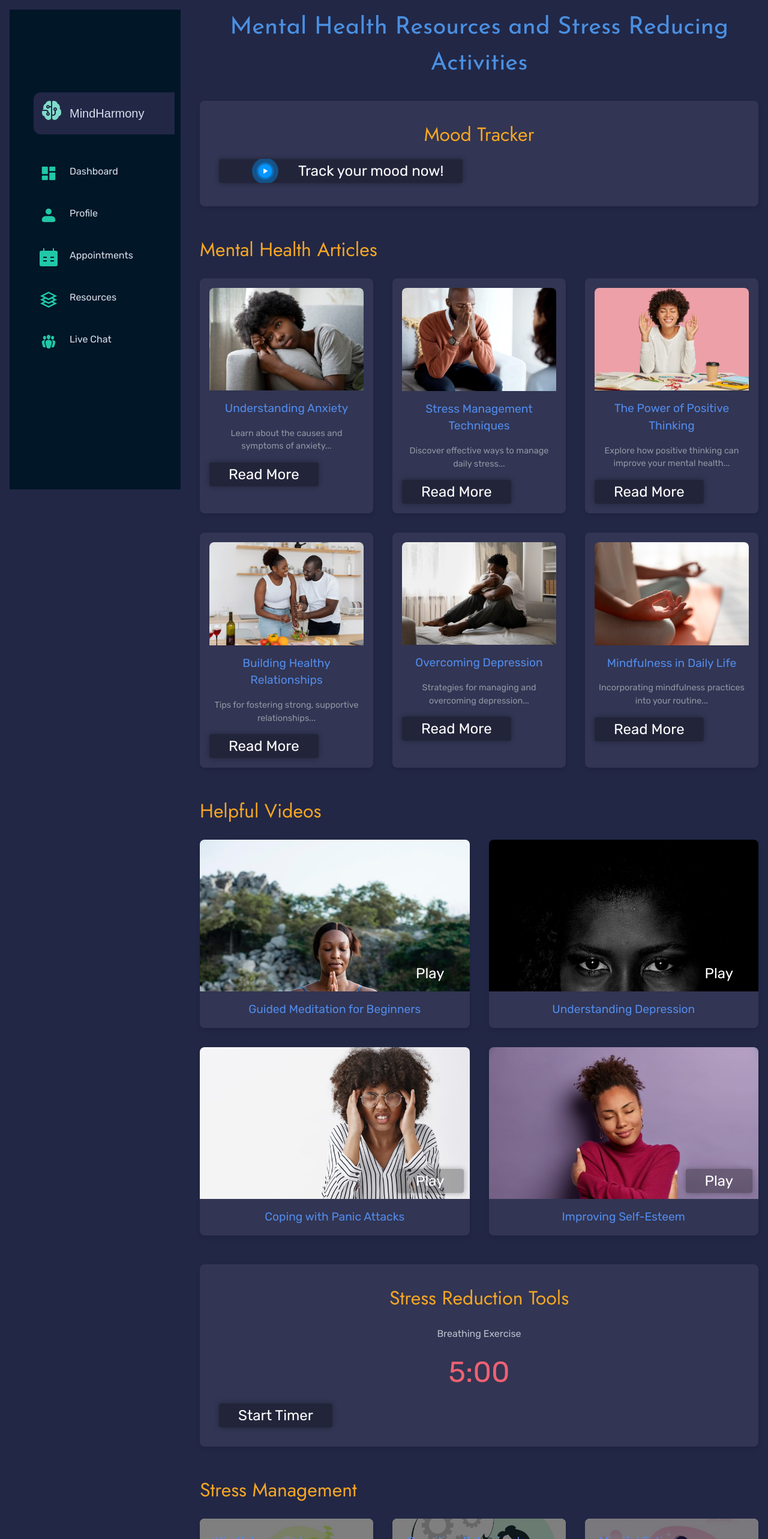
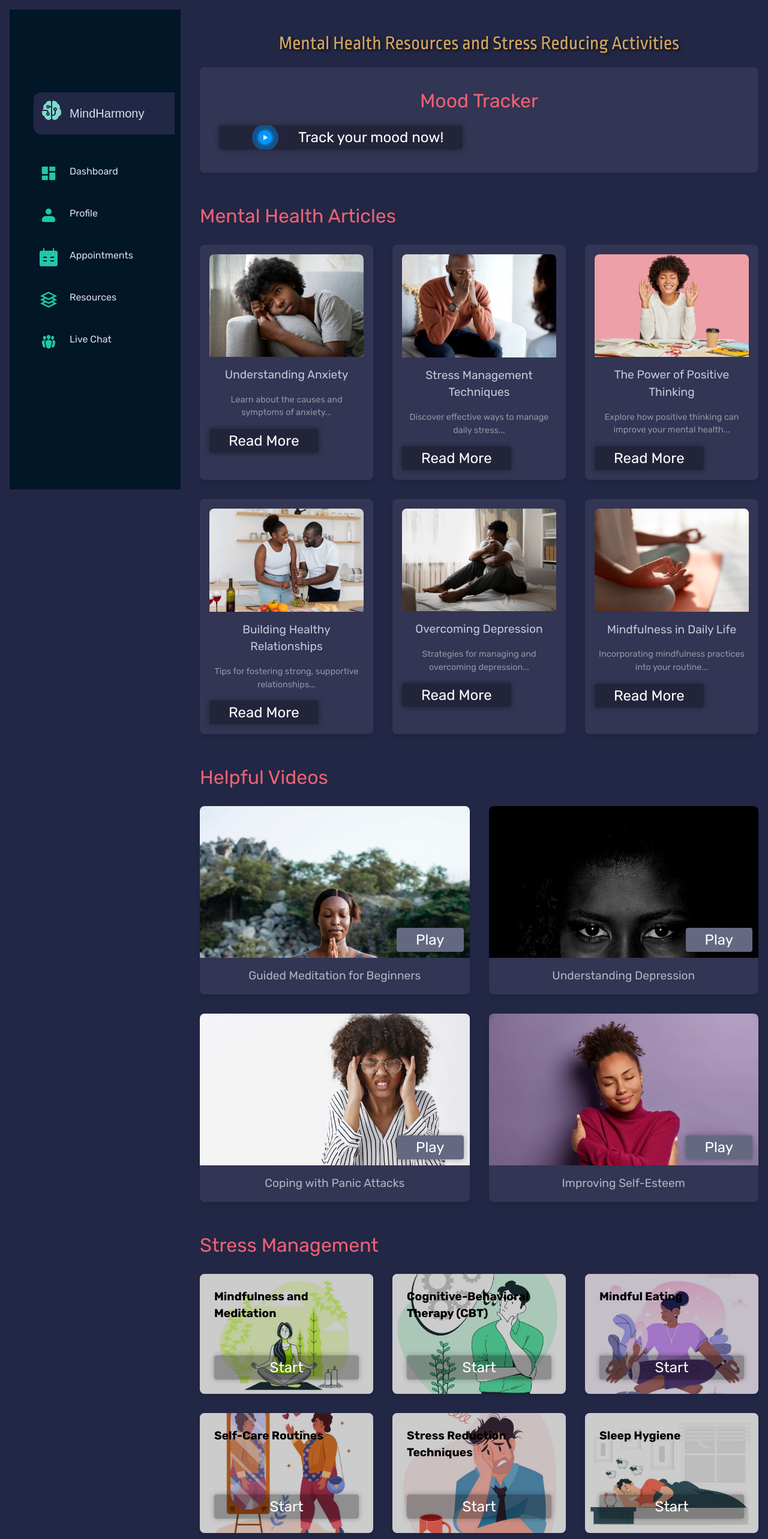
Before and after one commit to lewmas9152/MindHarmony, a Next.js app in the folder frontend/: page /resources in a window 1280 px wide. Shown: the top 2566 px of the page at 60% size. Built offline with nearby package versions, Linux system fonts and the light colour scheme; a web font is replaced by a local one.

Commit message:
chore: Remove breathing exercise section from Resources page

```diff
--- a/frontend/app/resources/page.tsx
+++ b/frontend/app/resources/page.tsx
@@ -179,15 +179,6 @@ const Resources: React.FC = () => {
             </div>
           </section>
 
-          <section className='stress-reduction-tools'>
-            <h2>Stress Reduction Tools</h2>
-            <div className="breathing-timer">
-              <h3>Breathing Exercise</h3>
-              <div className="timer">5:00</div>
-              <button className={styles.rippleButton}>Start Timer</button>
-            </div>
-          </section>
-
           <section className='stress-management-container'>
             <h2>Stress Management</h2>
             <div className="tools">
--- a/frontend/app/sass/Resources.scss
+++ b/frontend/app/sass/Resources.scss
@@ -72,23 +72,25 @@ $border-radius: 8px;
   flex: 1;
 
   h1 {
-    font-size: 2.5rem;
-    color: $primary-color;
-    margin-bottom: 2rem;
+    font-size: 2rem;
+    color: $col-16;
+    margin-top: 2rem;
+    margin-bottom: 1rem;
     text-align: center;
-    font-family: $font-josefin;
+    font-family: $font-ropa;
+    text-shadow: 2px 2px 4px rgba(0, 0, 0, 0.8);
   }
 
   h2 {
     font-size: 2rem;
-    color: $secondary-color;
+    color: $col-7;
     margin-bottom: 1.5rem;
-    font-family: $font-jost;
+    font-family: $font-rubik;
   }
 
   section {
     margin-bottom: 3rem;
-    animation: fadeIn 1s ease-out;
+    animation: fadeIn 3s ease-out;
   }
 }
 
@@ -124,7 +126,7 @@ $border-radius: 8px;
     h3 {
       font-size: 1.2rem;
       margin: 1rem 0;
-      color: $col-9;
+      color:$col-8;
     }
 
     p {
@@ -151,7 +153,7 @@ $border-radius: 8px;
       position: relative;
       width: 100%;
       height: 0;
-      padding-bottom: 56.25%; // 16:9 aspect ratio
+      padding-bottom: 56.25%;
       overflow: hidden;
       border-radius: $border-radius $border-radius 0 0;
 
@@ -169,13 +171,14 @@ $border-radius: 8px;
         bottom: 10px;
         right: 10px;
         z-index: 2;
+        background-color: $col-10;
       }
     }
 
     h3 {
       font-size: 1.2rem;
       margin: 1rem;
-      color: $col-9;
+      color: $col-19;
     }
 
     video {
@@ -231,7 +234,7 @@ $border-radius: 8px;
       left: 0;
       width: 100%;
       height: 100%;
-      background-color: rgba(0, 0, 0, 0.5);
+      background-color: rgba(0, 0, 0, 0.2);
       transition: opacity 0.3s ease;
     }
 
@@ -251,18 +254,22 @@ $border-radius: 8px;
       }
 
       .overlay {
-        opacity: 0.7;
+        opacity: 0.3;
       }
     }
 
     h3 {
       font-size: 1.2rem;
-      color: $col-9;
+      color: black;
+      font-weight: 700;
     }
 
     p {
       font-size: 0.9rem;
-      color: $col-5;
+      color: #333;
+      font-weight: 600;
+      text-shadow: 1px 1px 2px rgba(0, 0, 0, 0.5);
+      display: none;
     }
   }
 }
```
